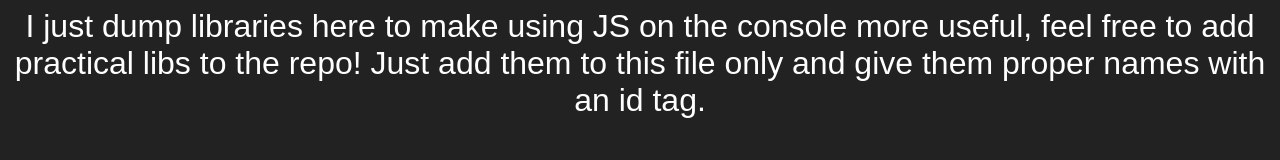
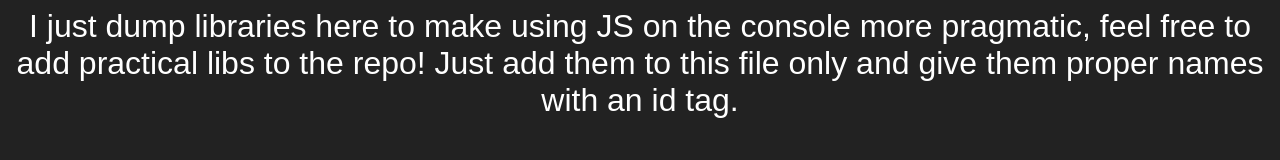
Before and after one commit to PedramN-MiraiTech/jscan, a plain HTML site: page index.html in a window 1280 px wide. Drawn offline with Linux system fonts and the light colour scheme.

Commit message:
added some proper text to the index.html

```diff
--- a/index.html
+++ b/index.html
@@ -24,7 +24,8 @@
 <body>
 
     <div id="msg">
-        I just dump libraries here to make using JS on the console more useful, feel free to add practical libs to the
+        I just dump libraries here to make using JS on the console more pragmatic, feel free to add practical libs to
+        the
         repo!
         Just add them to this file only and give them proper names with an id tag.
     </div>
```
